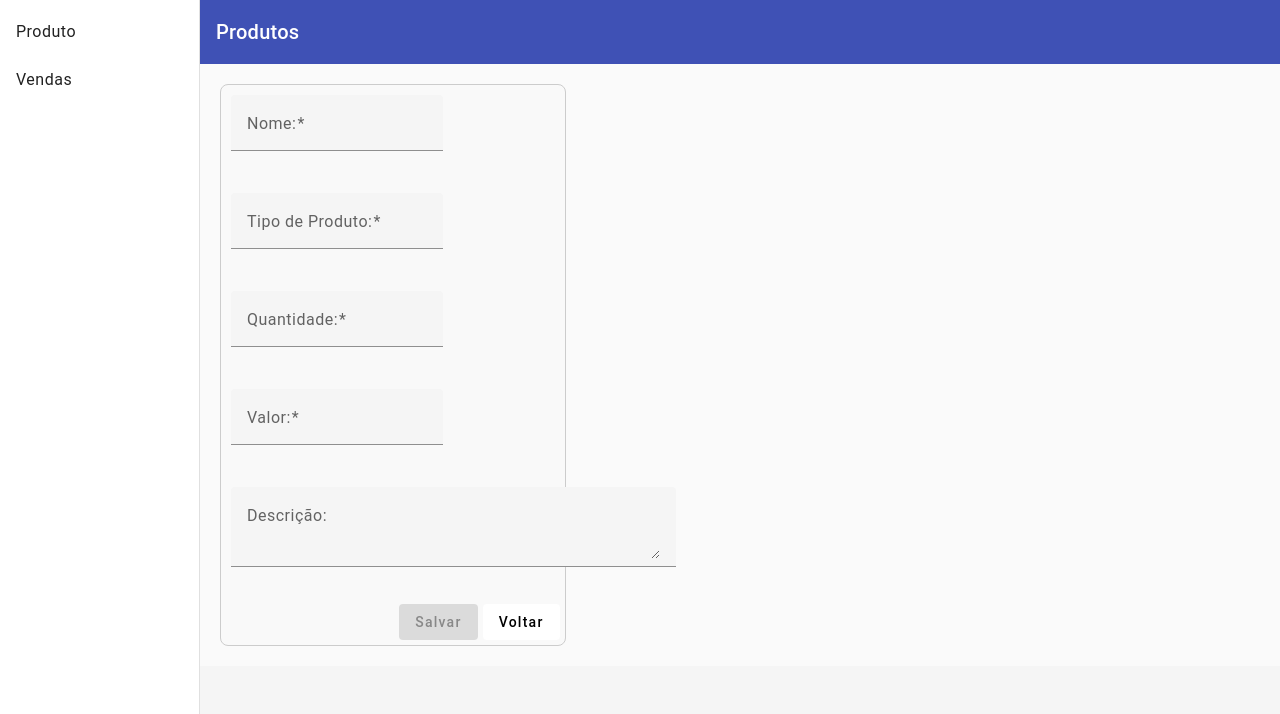
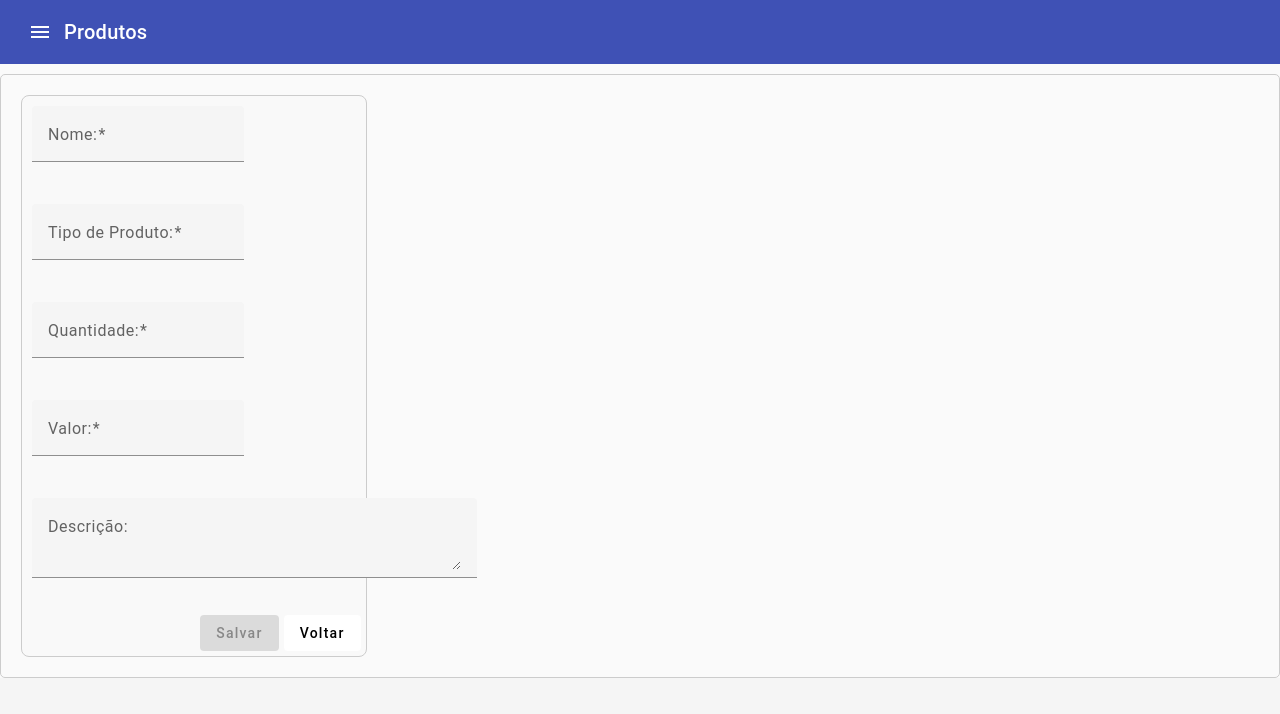
Before and after one commit to gefitz/ProjetoAngularC-, an Angular app in the folder Angular/: page /Produto/Cadastrar in a window 1280 px wide. Shown: the top 714 px of the page. Built offline with nearby package versions, Linux system fonts and the light colour scheme.

Commit message:
Ajustado toogleBar menu

```diff
--- a/Angular/src/app/components/nav-page/nav-page.component.css
+++ b/Angular/src/app/components/nav-page/nav-page.component.css
@@ -18,4 +18,10 @@
 
 .container {
   padding: 20px;
+  margin-top: 10px;
+  border: 1px solid #ccc;
+  border-radius: 5px;
+  display: flex;
+  flex-direction: column;
+  justify-content: center;
 }
--- a/Angular/src/app/components/nav-page/nav-page.component.html
+++ b/Angular/src/app/components/nav-page/nav-page.component.html
@@ -1,16 +1,15 @@
 <mat-sidenav-container class="sidenav-container">
   <mat-sidenav #drawer class="sidenav" fixedInViewport
       [attr.role]="(isHandset$ | async) ? 'dialog' : 'navigation'"
-      [mode]="(isHandset$ | async) ? 'over' : 'side'"
-      [opened]="(isHandset$ | async) === false">
+      [mode]="(isHandset$ | async) ? 'over' : 'side'">
     <mat-nav-list>
       <a mat-list-item [matMenuTriggerFor]="produto">
         Produto
         <mat-menu #produto="matMenu">
-          <button mat-menu-item routerLink="" (click)="getPage('Produtos')">
+          <button mat-menu-item routerLink="">
             Listar Produtos
           </button>
-          <button mat-menu-item routerLink="/Produto/Cadastrar" (click)="getPage('Produtos / Cadastros')">Cadastro</button>
+          <button mat-menu-item routerLink="/Produto/Cadastrar">Cadastro</button>
         </mat-menu>
       </a>
 
@@ -19,12 +18,12 @@
   </mat-sidenav>
   <mat-sidenav-content>
     <mat-toolbar color="primary">
+
       <button
         type="button"
         aria-label="Toggle sidenav"
         mat-icon-button
-        (click)="drawer.toggle()"
-        *ngIf="isHandset$ | async">
+        (click)="drawer.toggle()">
         <mat-icon aria-label="Side nav toggle icon">menu</mat-icon>
       </button>
       <span>{{titlePage}}</span>
--- a/Angular/src/app/components/produtotela/produtotela.component.css
+++ b/Angular/src/app/components/produtotela/produtotela.component.css
@@ -2,15 +2,6 @@
 .table{
   padding: 10px;
 }
-  .form-container{
-    margin-top: 10px;
-    border: 1px solid #ccc;
-    border-radius: 5px;
-    width: 40vw;
-    display: flex;
-    flex-direction: column;
-    justify-content: center;
-  }
 .form-group{
   margin-top: 10px;
 }
```
